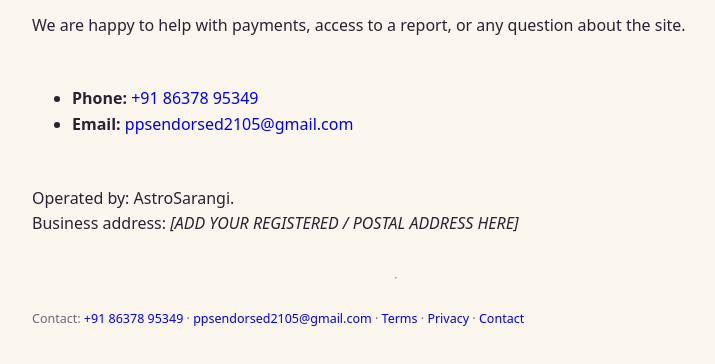
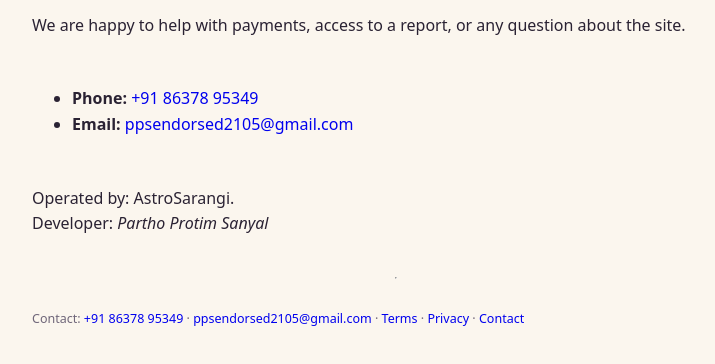
Before and after one commit to parthosanyal/oblivion, a website: page public/contact.html in a window 1280 px wide. Shown: the part 152-516 px from the top of the page, without its empty margins (244-959 px from the left). Drawn offline with Linux system fonts and the light colour scheme.

Commit message:
Update contact.html

```diff
--- a/public/contact.html
+++ b/public/contact.html
@@ -3,5 +3,5 @@
 <script async src="https://www.googletagmanager.com/gtm.js?id=GTM-WPGKLVMW"></script>
 <meta charset="utf-8"><meta name="viewport" content="width=device-width, initial-scale=1"><title>Contact Us – AstroSarangi</title><meta name="robots" content="index, follow"><link rel="icon" href="icon-32.png" type="image/png"><link rel="stylesheet" href="style.css"><style>body{padding:0}main.doc{max-width:760px;margin:0 auto;padding:24px 16px 40px;line-height:1.6}main.doc h1{margin-top:0}main.doc h2{margin-top:1.6em}</style></head><body><main class="doc"><p><a href="/">← Back to AstroSarangi</a></p><h1>Contact Us</h1><p>We are happy to help with payments, access to a report, or any question about the site.</p>
 <ul><li><b>Phone:</b> <a href="tel:+918637895349">+91 86378 95349</a></li><li><b>Email:</b> <a href="mailto:ppsendorsed2105@gmail.com">ppsendorsed2105@gmail.com</a></li></ul>
-<p>Operated by: AstroSarangi.<br>Business address: <i>[ADD YOUR REGISTERED / POSTAL ADDRESS HERE]</i></p>
+<p>Operated by: AstroSarangi.<br>Developer: <i>Partho Protim Sanyal</i></p>
 <hr><p class="hint">Contact: <a href="tel:+918637895349">+91 86378 95349</a> · <a href="mailto:ppsendorsed2105@gmail.com">ppsendorsed2105@gmail.com</a> · <a href="terms.html">Terms</a> · <a href="privacy.html">Privacy</a> · <a href="contact.html">Contact</a></p></main></body></html>
```
